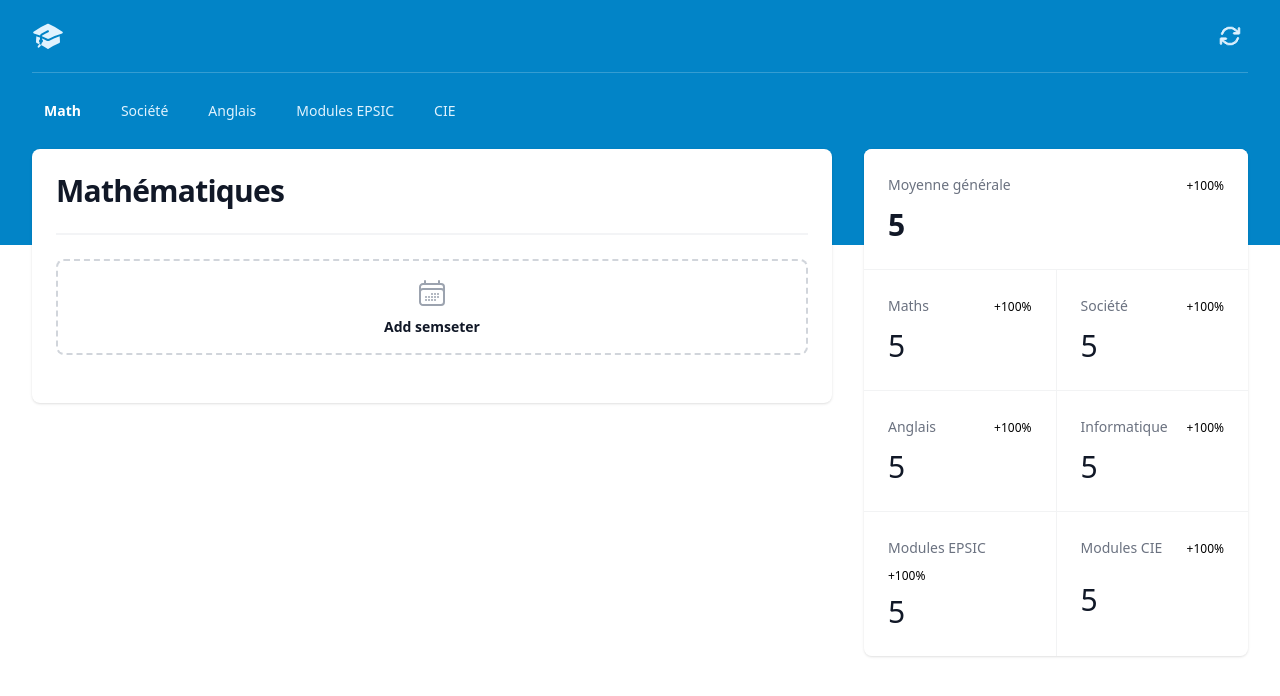
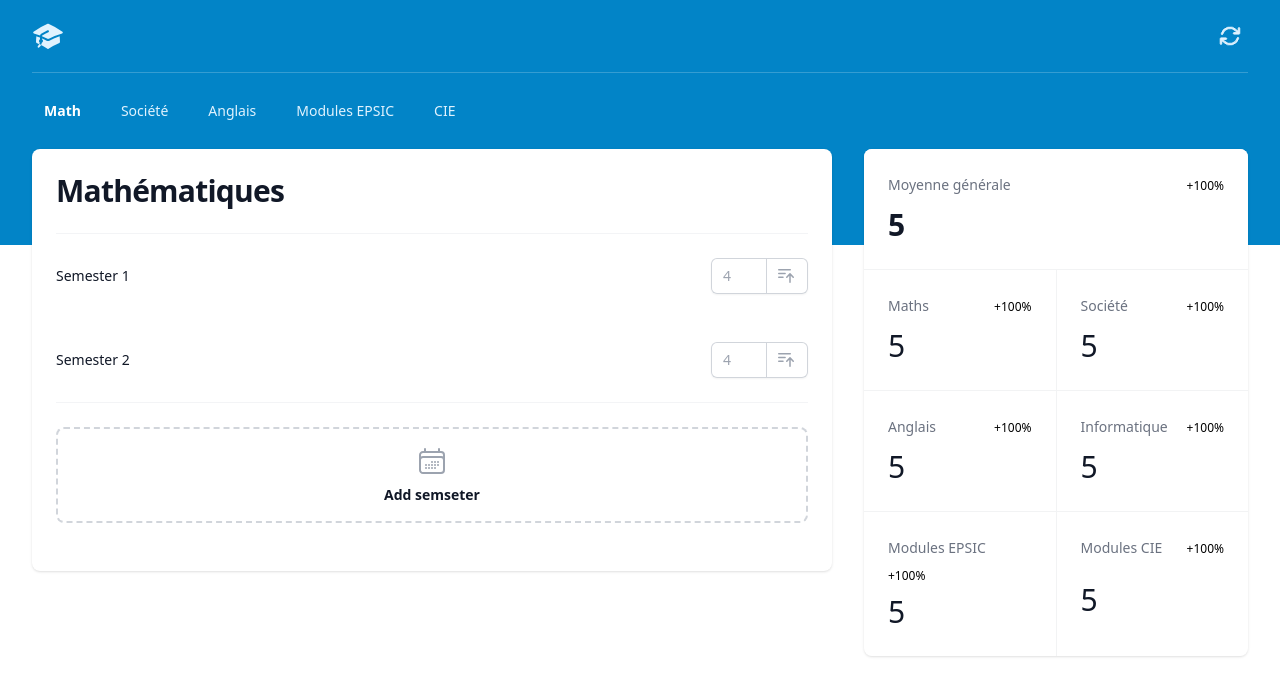
Before and after one commit to Rignchen/grades-calculator, an Angular app: page / in a window 1280 px wide. Shown: the top 696 px of the page. Built offline with nearby package versions, Linux system fonts and the light colour scheme.

Commit message:
add semesters

```diff
--- a/src/app/app.component.html
+++ b/src/app/app.component.html
@@ -123,6 +123,7 @@
                 <div class="mt-6 border-t border-gray-100">
                   <dl class="divide-y divide-gray-100">
                     <div>
+                      <app-semester [semester]="semester" [semester-number]="index+1" *ngFor="let semester of semesters; let index = index"></app-semester>
                     </div>
                     <div class="px-4 py-6 sm:gap-4 sm:px-0">
                       <button
--- a/src/app/app.component.ts
+++ b/src/app/app.component.ts
@@ -1,11 +1,12 @@
 import { Component } from '@angular/core';
 import { CommonModule } from '@angular/common';
 import { RouterOutlet } from '@angular/router';
+import { SemesterComponent } from "./semester/semester.component";
 
 @Component({
   selector: 'app-root',
   standalone: true,
-  imports: [CommonModule, RouterOutlet],
+  imports: [CommonModule, RouterOutlet, SemesterComponent],
   templateUrl: './app.component.html',
   styleUrl: './app.component.css'
 })
--- /dev/null
+++ b/src/app/semester/semester.component.html
@@ -0,0 +1,23 @@
+<div class="px-4 py-6 sm:grid sm:grid-cols-5 sm:gap-4 sm:px-0">
+  <dt class="text-sm font-medium text-gray-900 py-2">
+    Semester {{ semesterNumber }}
+  </dt>
+  <dd class="mt-1 text-sm leading-6 text-gray-700 sm:col-span-4 sm:mt-0 flex justify-between">
+    <div class="flex flex-row flex-nowrap overflow-y-scroll gap-x-1.5">
+    </div>
+    <div class="flex add-grade">
+      <div>
+        <div class="flex rounded-md shadow-sm">
+          <div class="relative flex flex-grow items-stretch focus-within:z-10">
+            <input class="block w-14 rounded-none rounded-l-md border-0 py-1.5 text-gray-900 ring-1 ring-inset ring-gray-300 placeholder:text-gray-400 focus:ring-2 focus:ring-inset focus:ring-sky-600 sm:text-sm sm:leading-6" max="6" min="1" placeholder="4" step="0.5" type="number">
+          </div>
+          <button class="relative -ml-px inline-flex items-center gap-x-1.5 rounded-r-md px-3 py-2 text-sm font-semibold text-gray-900 ring-1 ring-inset ring-gray-300 hover:bg-gray-50" type="button">
+            <svg aria-hidden="true" class="-ml-0.5 h-5 w-5 text-gray-400" fill="currentColor" viewBox="0 0 20 20">
+              <path clip-rule="evenodd" d="M2 3.75A.75.75 0 012.75 3h11.5a.75.75 0 010 1.5H2.75A.75.75 0 012 3.75zM2 7.5a.75.75 0 01.75-.75h6.365a.75.75 0 010 1.5H2.75A.75.75 0 012 7.5zM14 7a.75.75 0 01.55.24l3.25 3.5a.75.75 0 11-1.1 1.02l-1.95-2.1v6.59a.75.75 0 01-1.5 0V9.66l-1.95 2.1a.75.75 0 11-1.1-1.02l3.25-3.5A.75.75 0 0114 7zM2 11.25a.75.75 0 01.75-.75H7A.75.75 0 017 12H2.75a.75.75 0 01-.75-.75z" fill-rule="evenodd"></path>
+            </svg>
+          </button>
+        </div>
+      </div>
+    </div>
+  </dd>
+</div>
```
Also changed, not shown: src/app/semester/semester.component.ts (added, +16 -0 lines), src/app/semester/semester.component.css (added), 1 other file (tests, documents, lock files or other folders).
